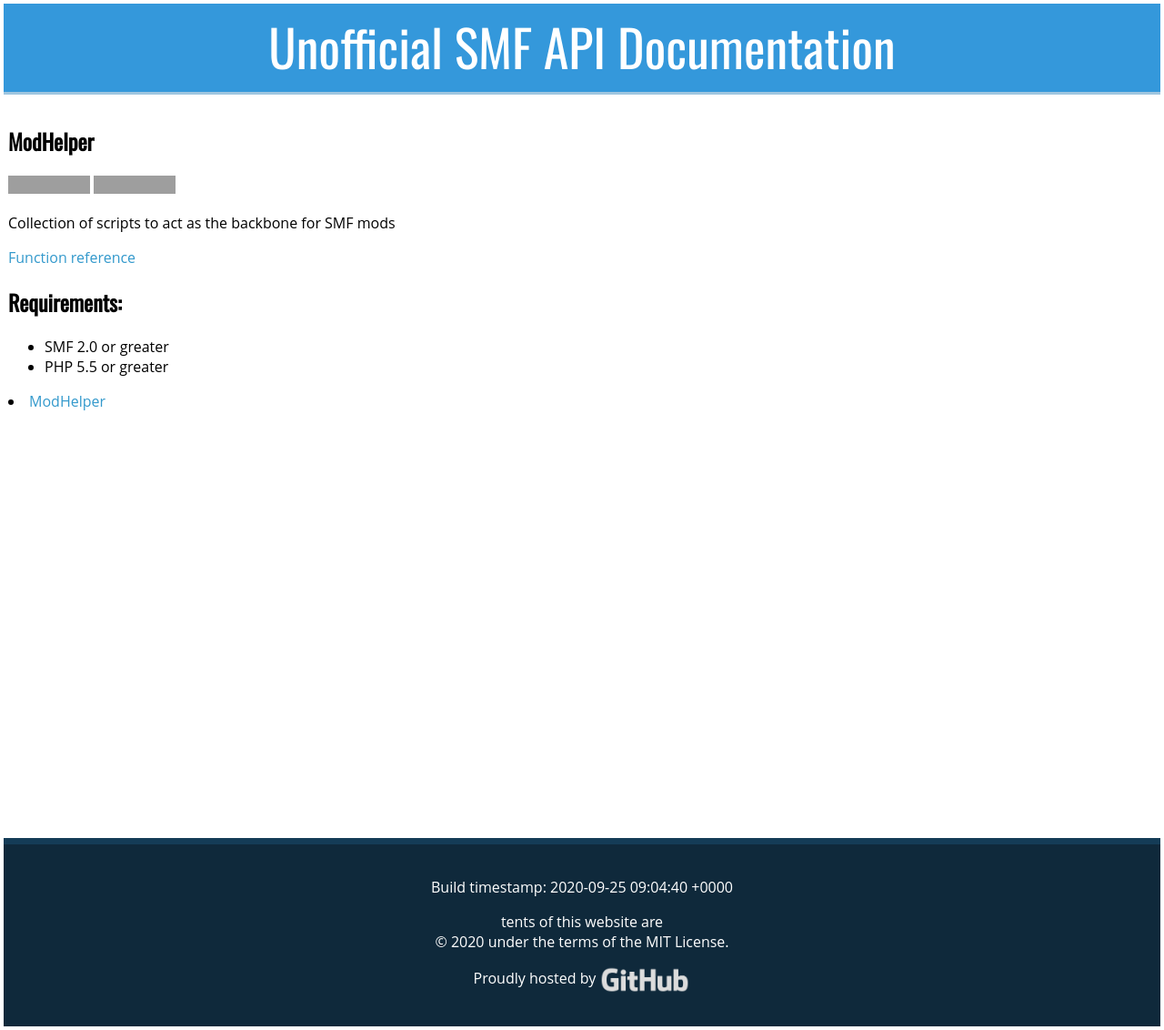
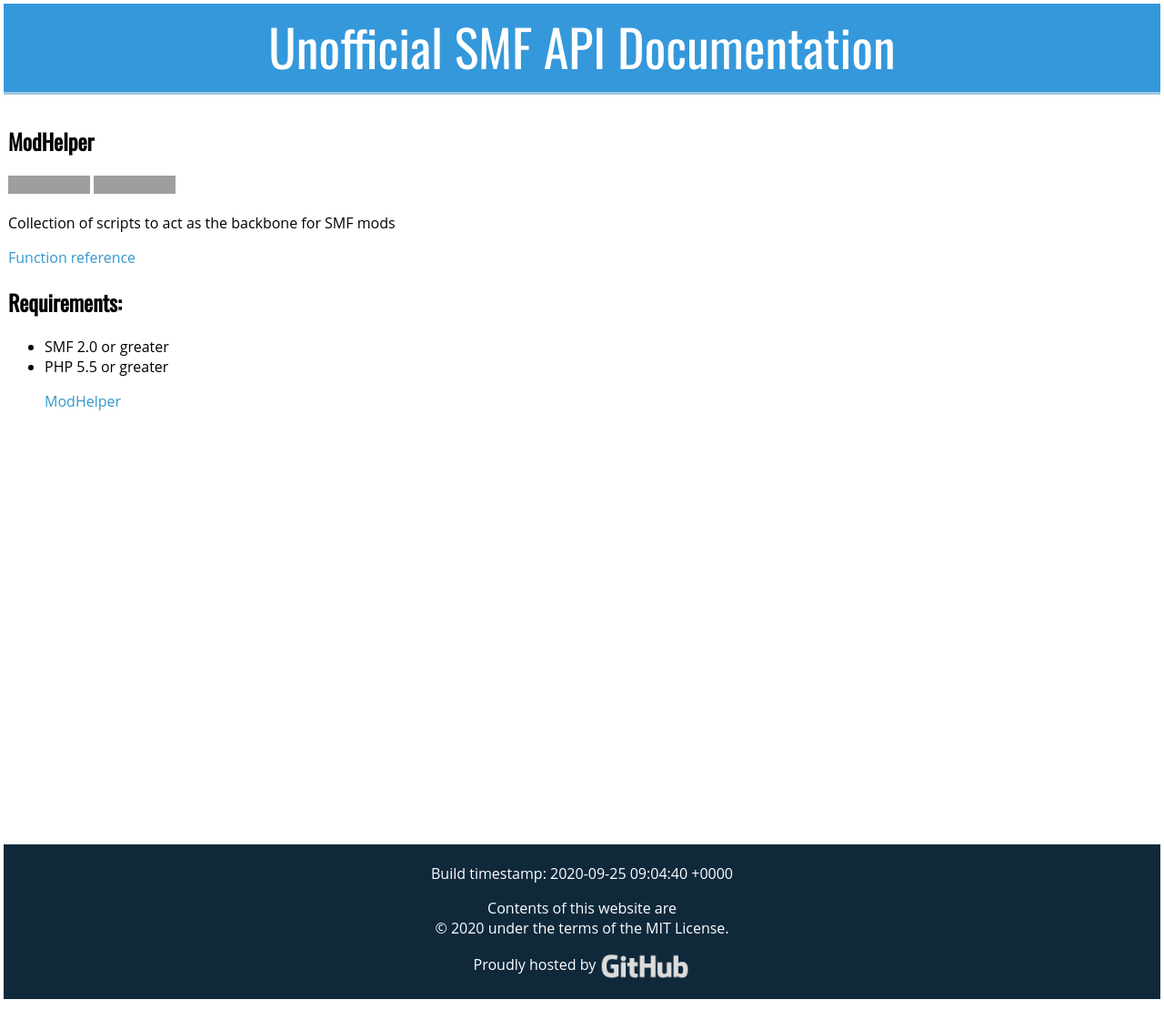
Before and after one commit to live627/smf-api-docs-test, a Jekyll site: the page built from index.md, in a window 1280 px wide. Shown: the whole page at 91% size. Built offline with Jekyll 4.4.1, drawn with Linux system fonts in a browser that asks for light colours; some web fonts are replaced; after the commit the page ends 1102 px from its top, so only the background shows below that; grey boxes are pictures that could not be loaded.

Commit message:
fix footer

```diff
--- a/_includes/foot.html
+++ b/_includes/foot.html
@@ -1,6 +1,6 @@
 
  </div>
- <footer><p>Build timestamp: {{ site.time }}</p><p>tents of this website are <br>©&nbsp;2020 under the terms of the <a href="https://github.com/jekyll/jekyll/blob/master/LICENSE">MIT&nbsp;License</a>.</p><p>
+ <footer><p>Build timestamp: {{ site.time }}</p><p>Contents of this website are <br>©&nbsp;2020 under the terms of the <a href="https://github.com/jekyll/jekyll/blob/master/LICENSE">MIT&nbsp;License</a>.</p><p>
         Proudly hosted by
         <a href="https://github.com">
           <img src="{{ site.baseurl }}/img/footer-logo.png" alt="GitHub • Social coding" width="100" height="30">
--- a/_layouts/home.html
+++ b/_layouts/home.html
@@ -5,11 +5,11 @@
                 {{ g.name }}
             </dt>
         <dl>{% for p in site.pages | sort: 'title' %}{% if p.group == g.name %}
-            <li>
+            <dd>
                 <a href="{{ site.baseurl }}{{ p.url }}">
                     {{ p.title }}
                 </a>{% if p.count %} — {{ p.count }} {{ site.data.groups[p.group].name }}{% endif %}
-            </li>{% endif %}{% endfor %}{% endfor %}
-        </dl>
+            </dd>{% endif %}{% endfor %}
+        </dl>{% endfor %}
     </article>
 {% include foot.html %}
--- a/css/main.css
+++ b/css/main.css
@@ -173,13 +173,11 @@
 {
 	margin-top: 20px;
 	background: #0f293b;
-	padding: 20px 0;
 	text-align: center;
-	box-shadow: 0 -7px #143c57;
 }
 footer, footer a, header a
 {
-	color: #fff !important;
+	color: #fff;
 }
 footer img {
 	vertical-align: middle;
```
